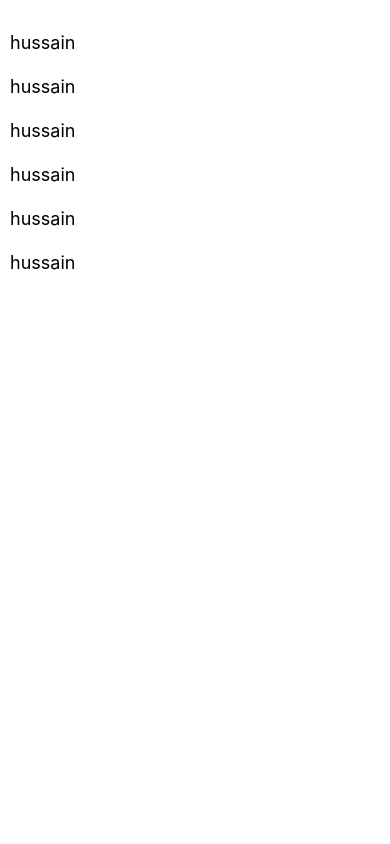
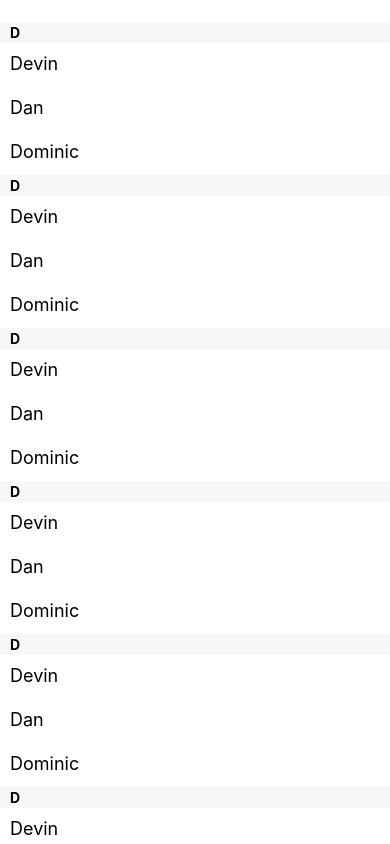
Before and after one commit to Hussain-hamim/Taskly, a React Native app: screen / in a window 390 px wide. Built offline with nearby package versions, Linux system fonts and the light colour scheme.

Commit message:
SectionList

```diff
--- a/App.js
+++ b/App.js
@@ -1,10 +1,19 @@
 import React from "react";
-import { FlatList, StyleSheet, Text, View } from "react-native";
+import { SectionList, StyleSheet, Text, View } from "react-native";
 
 const styles = StyleSheet.create({
   container: {
     flex: 1,
     paddingTop: 22,
+  },
+  sectionHeader: {
+    paddingTop: 2,
+    paddingLeft: 10,
+    paddingRight: 10,
+    paddingBottom: 2,
+    fontSize: 14,
+    fontWeight: "bold",
+    backgroundColor: "rgba(247,247,247,1.0)",
   },
   item: {
     padding: 10,
@@ -13,22 +22,38 @@ const styles = StyleSheet.create({
   },
 });
 
-const FlatListBasics = () => {
+const SectionListBasics = () => {
   return (
     <View style={styles.container}>
-      <FlatList
-        data={[
-          { name: "hussain" },
-          { name: "hussain" },
-          { name: "hussain" },
-          { name: "hussain" },
-          { name: "hussain" },
-          { name: "hussain" },
+      <SectionList
+        sections={[
+          { title: "D", data: ["Devin", "Dan", "Dominic"] },
+          { title: "D", data: ["Devin", "Dan", "Dominic"] },
+          { title: "D", data: ["Devin", "Dan", "Dominic"] },
+          { title: "D", data: ["Devin", "Dan", "Dominic"] },
+          { title: "D", data: ["Devin", "Dan", "Dominic"] },
+          { title: "D", data: ["Devin", "Dan", "Dominic"] },
+          {
+            title: "J",
+            data: [
+              "Jackson",
+              "James",
+              "Jillian",
+              "Jimmy",
+              "Joel",
+              "John",
+              "Julie",
+            ],
+          },
         ]}
-        renderItem={({ item }) => <Text style={styles.item}>{item.name}</Text>}
+        renderItem={({ item }) => <Text style={styles.item}>{item}</Text>}
+        renderSectionHeader={({ section }) => (
+          <Text style={styles.sectionHeader}>{section.title}</Text>
+        )}
+        keyExtractor={(item) => `basicListEntry-${item}`}
       />
     </View>
   );
 };
 
-export default FlatListBasics;
+export default SectionListBasics;
```
